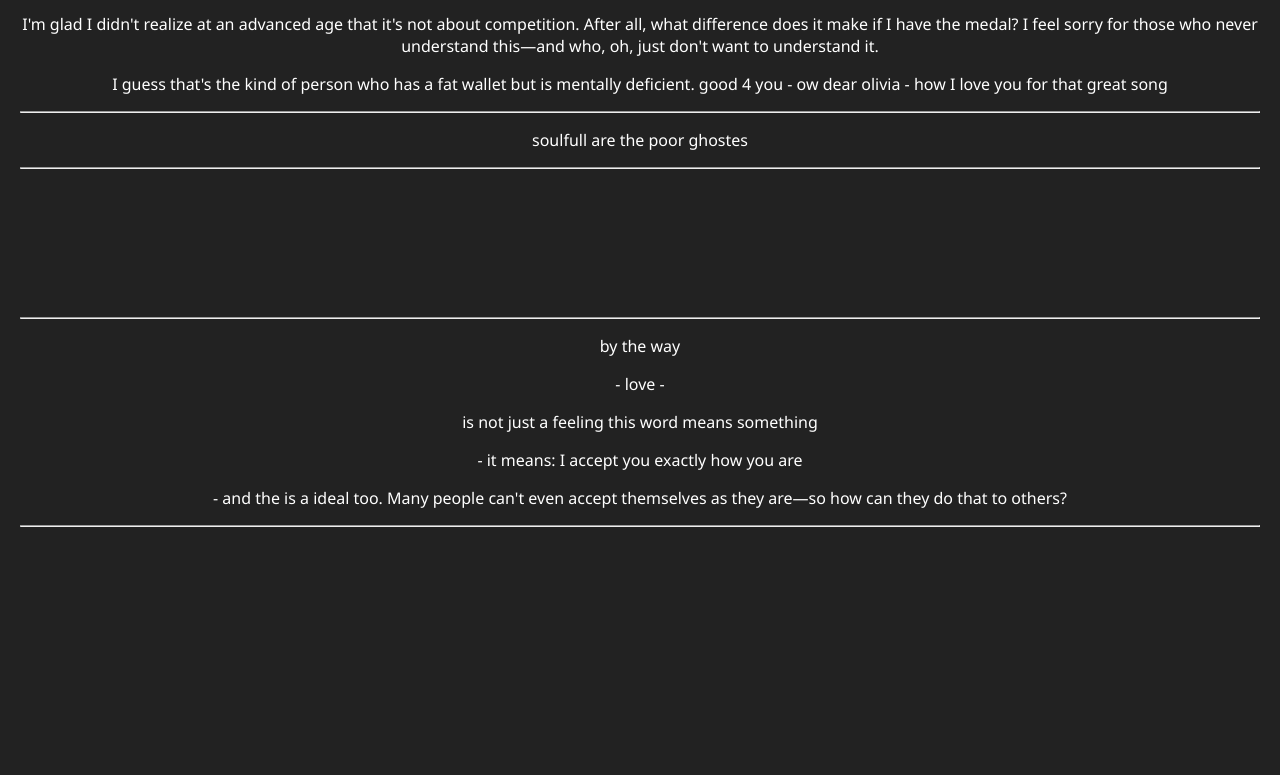
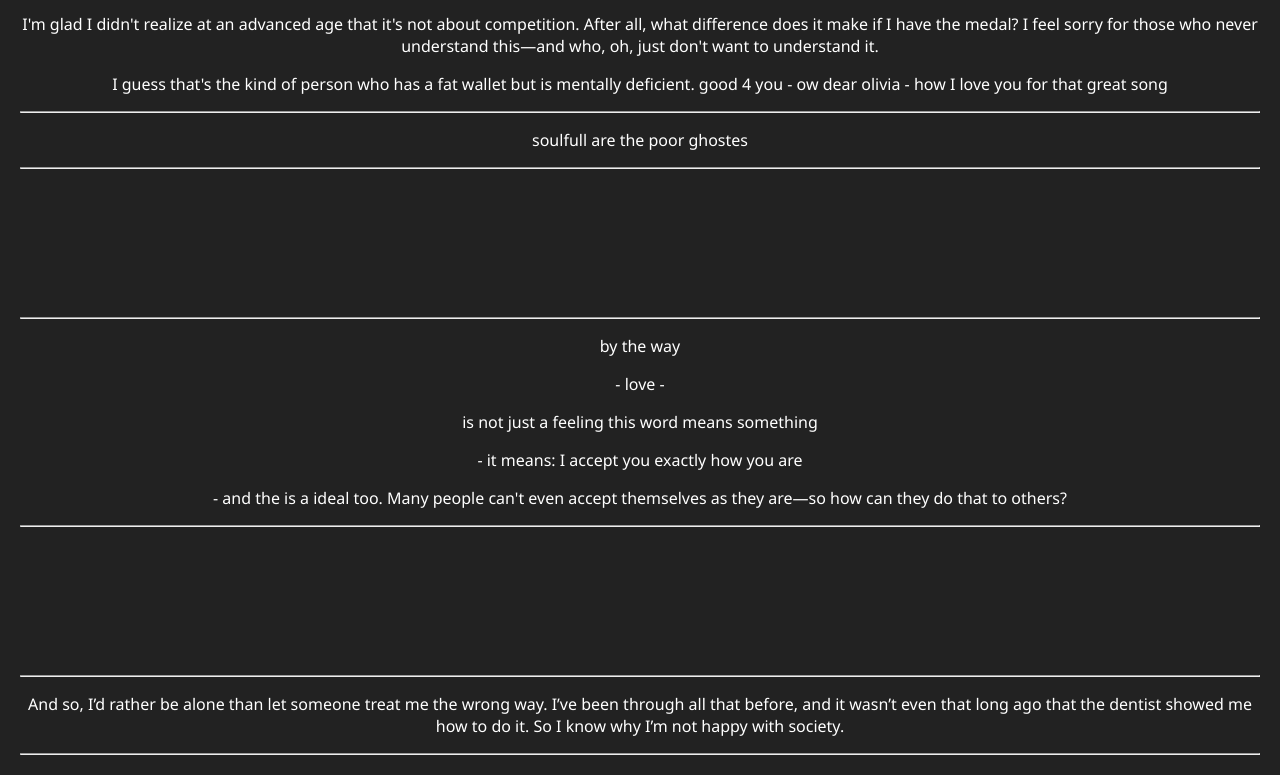
Before and after one commit to seimischleimi/seimischleimi.github.io, a plain HTML site: page index.html in a window 1280 px wide. Shown: the part 631-1406 px from the top of the page. Before the commit the page ends 1178 px from the top, so only its background shows below. Drawn offline with Linux system fonts and the light colour scheme.

Commit message:
Enhance content with new paragraphs and line breaks
Added additional paragraphs and line breaks to enhance content.

```diff
--- a/index.html
+++ b/index.html
@@ -58,5 +58,14 @@
 <p> - it means: I accept you exactly how you are  </p>
 <p> - and the is a ideal too. Many people can't even accept themselves as they are—so how can they do that to others? </p>
 <hr>
+<br>
+<br>
+<br>
+<br>
+<br>
+<br>
+<hr>
+<p> And so, I’d rather be alone than let someone treat me the wrong way. I’ve been through all that before, and it wasn’t even that long ago that the dentist showed me how to do it. So I know why I’m not happy with society. </p>
+<hr>
 </body>
 </html>
```
